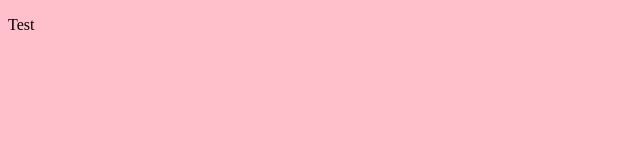
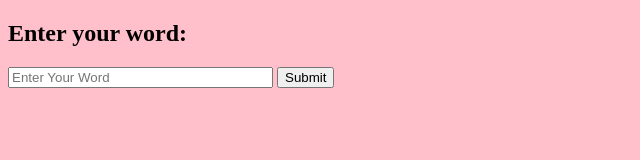
Before and after one commit to LWatsonlm/Hangman-Revamp, a plain HTML site: page index.html in a window 1280 px wide. Shown: the whole page, without its empty margins (0-640 px from the left). Drawn offline with Linux system fonts and the light colour scheme.

Commit message:
playing with scope and declaration functions

```diff
--- a/app.js
+++ b/app.js
@@ -1 +1,14 @@
-console.log("i'm working!");
+
+// declaration function
+function buttonClicked() {
+  var secretWord = document.getElementById("secretWord").value
+  var wordSplit = secretWord.split("")
+  console.log(secretWord);
+  console.log(wordSplit);
+  didItWork()
+}
+
+function didItWork() {
+  // out of scope example
+  console.log(wordSplit);
+}
--- a/index.html
+++ b/index.html
@@ -7,11 +7,11 @@
   <title>Hangman</title>
   <link rel="stylesheet" type="text/css" href="style.css"
   <script src="https://ajax.googleapis.com/ajax/libs/jquery/3.1.0/jquery.min.js"></script>
+  <script src="app.js"></script>
 </head>
 <body>
-  <p>Test</p>
-
-
-  <script src="app.js"></script>
+  <h2>Enter your word:</h2>
+    <input type="text" name="word" size="30" placeholder="Enter Your Word" id="secretWord"/>
+    <button type="submit" onclick="buttonClicked()" id="submit">Submit</button>
 </body>
 </html>
```
